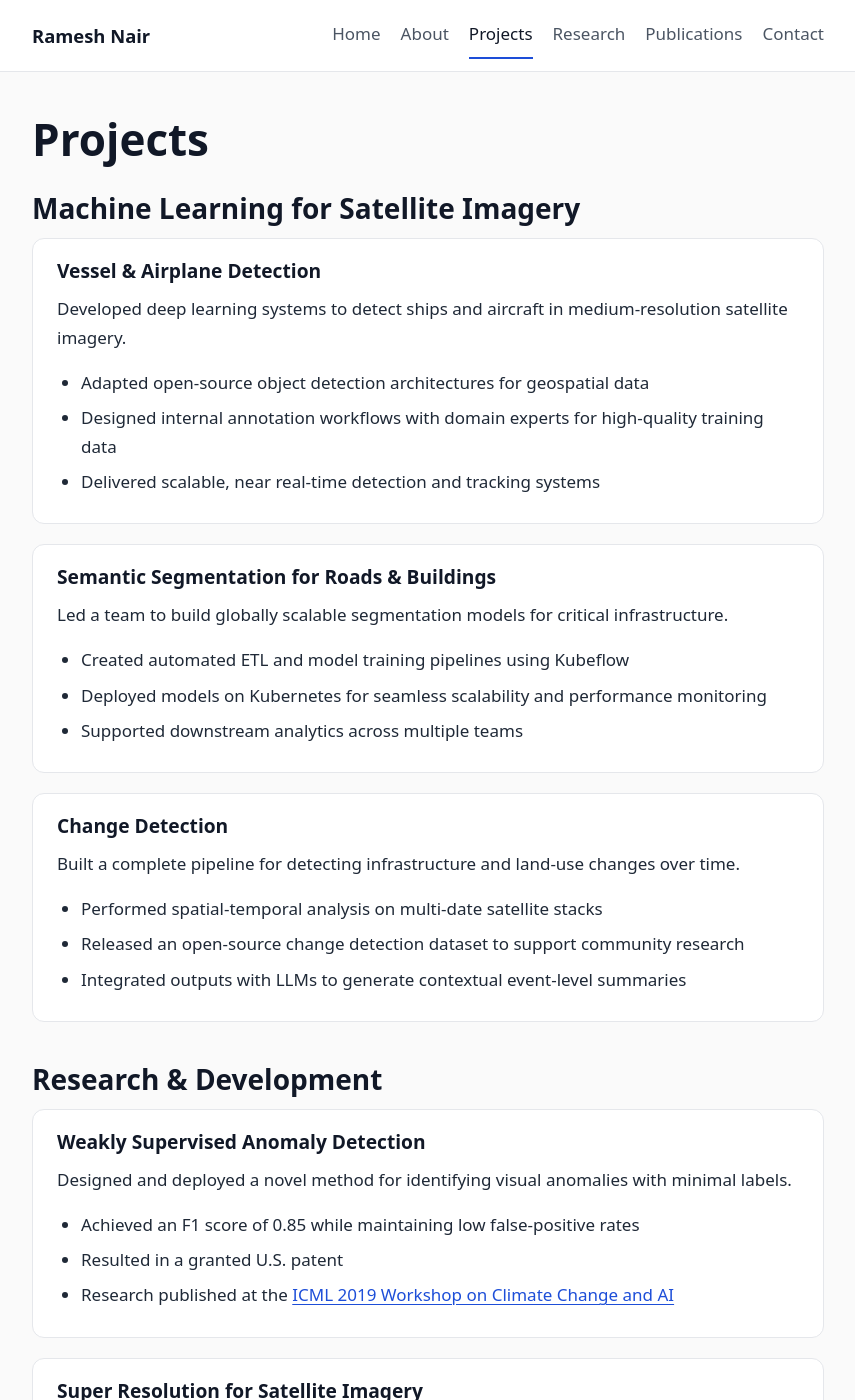
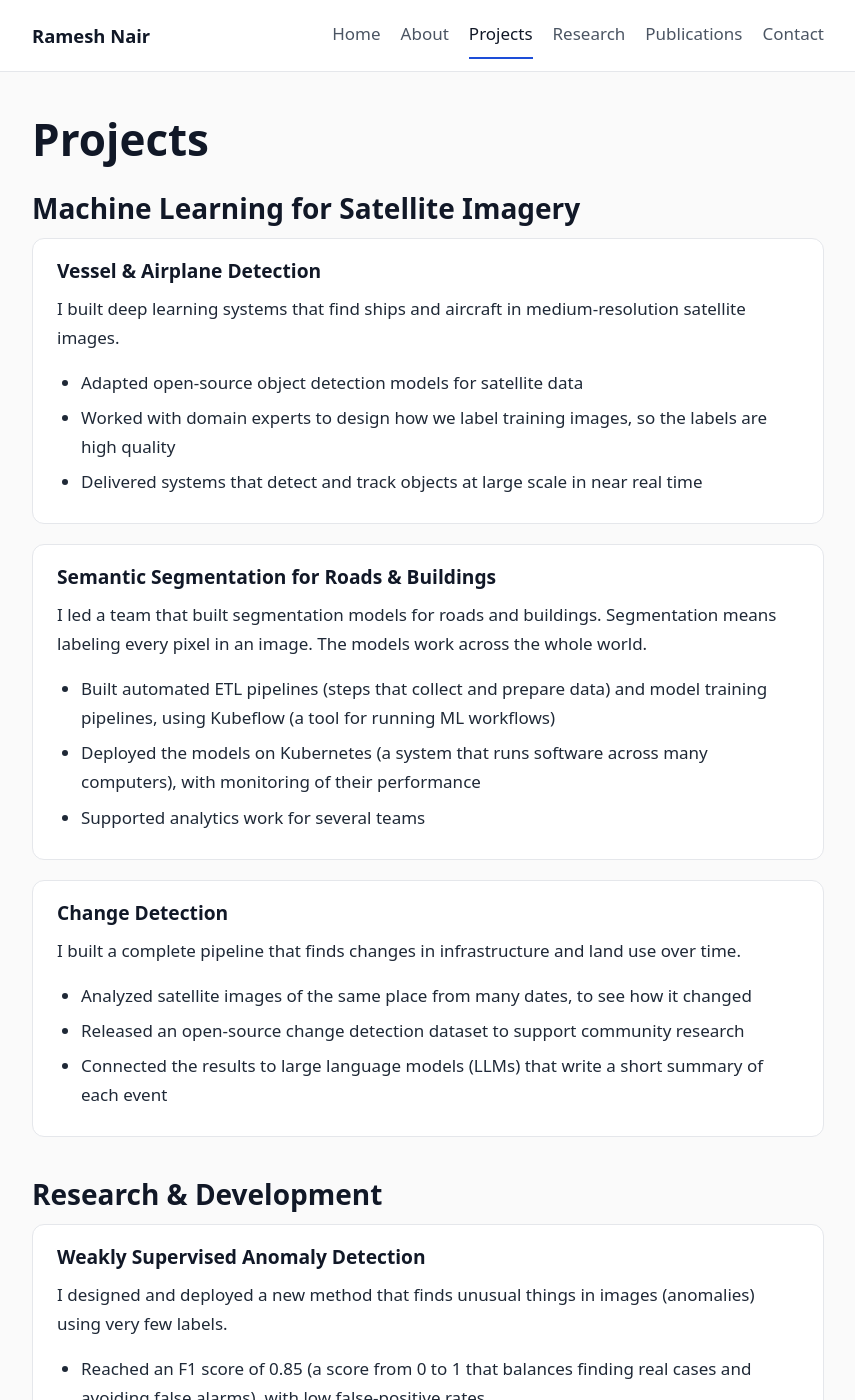
Before and after one commit to rameshnair007/rameshnair007.github.io, a Jekyll site: the page built from projects.md, in a window 1280 px wide and 1400 px high. Shown: the whole window, without its empty margins (212-1067 px from the left). Built offline with Jekyll 4.4.1, drawn with Linux system fonts in a browser that asks for light colours; some of the changed text lies outside the part shown.

Commit message:
Rewrite page text in plain language
Use shorter sentences, define technical terms where they first appear, and
replace vague phrases with direct ones. All facts and claims stay the same.

Co-Authored-By: Claude Sonnet 5.5 <noreply@anthropic.com>

```diff
--- a/projects.md
+++ b/projects.md
@@ -11,11 +11,11 @@ description: Machine learning projects by Ramesh Nair, including vessel and airp
 
 ### Vessel & Airplane Detection
 
-Developed deep learning systems to detect ships and aircraft in medium-resolution satellite imagery.
+I built deep learning systems that find ships and aircraft in medium-resolution satellite images.
 
-- Adapted open-source object detection architectures for geospatial data
-- Designed internal annotation workflows with domain experts for high-quality training data
-- Delivered scalable, near real-time detection and tracking systems
+- Adapted open-source object detection models for satellite data
+- Worked with domain experts to design how we label training images, so the labels are high quality
+- Delivered systems that detect and track objects at large scale in near real time
 
 </div>
 
@@ -23,11 +23,11 @@ Developed deep learning systems to detect ships and aircraft in medium-resolutio
 
 ### Semantic Segmentation for Roads & Buildings
 
-Led a team to build globally scalable segmentation models for critical infrastructure.
+I led a team that built segmentation models for roads and buildings. Segmentation means labeling every pixel in an image. The models work across the whole world.
 
-- Created automated ETL and model training pipelines using Kubeflow
-- Deployed models on Kubernetes for seamless scalability and performance monitoring
-- Supported downstream analytics across multiple teams
+- Built automated ETL pipelines (steps that collect and prepare data) and model training pipelines, using Kubeflow (a tool for running ML workflows)
+- Deployed the models on Kubernetes (a system that runs software across many computers), with monitoring of their performance
+- Supported analytics work for several teams
 
 </div>
 
@@ -35,11 +35,11 @@ Led a team to build globally scalable segmentation models for critical infrastru
 
 ### Change Detection
 
-Built a complete pipeline for detecting infrastructure and land-use changes over time.
+I built a complete pipeline that finds changes in infrastructure and land use over time.
 
-- Performed spatial-temporal analysis on multi-date satellite stacks
+- Analyzed satellite images of the same place from many dates, to see how it changed
 - Released an open-source change detection dataset to support community research
-- Integrated outputs with LLMs to generate contextual event-level summaries
+- Connected the results to large language models (LLMs) that write a short summary of each event
 
 </div>
 
@@ -49,11 +49,11 @@ Built a complete pipeline for detecting infrastructure and land-use changes over
 
 ### Weakly Supervised Anomaly Detection
 
-Designed and deployed a novel method for identifying visual anomalies with minimal labels.
+I designed and deployed a new method that finds unusual things in images (anomalies) using very few labels.
 
-- Achieved an F1 score of 0.85 while maintaining low false-positive rates
-- Resulted in a granted U.S. patent
-- Research published at the [ICML 2019 Workshop on Climate Change and AI](https://www.climatechange.ai/papers/icml2019/24.pdf)
+- Reached an F1 score of 0.85 (a score from 0 to 1 that balances finding real cases and avoiding false alarms), with low false-positive rates
+- Led to a granted U.S. patent
+- Published at the [ICML 2019 Workshop on Climate Change and AI](https://www.climatechange.ai/papers/icml2019/24.pdf)
 
 </div>
 
@@ -61,10 +61,10 @@ Designed and deployed a novel method for identifying visual anomalies with minim
 
 ### Super Resolution for Satellite Imagery
 
-Enhanced satellite images using deep generative networks.
+I made satellite images sharper using deep generative networks. These are models that create new image detail.
 
-- Modified ESRGAN for remote sensing use cases
-- Designed custom loss functions tailored to geospatial textures and details
-- Scaled solution to process global imagery efficiently
+- Modified ESRGAN (a well-known super resolution model) for remote sensing, which means studying Earth from satellites
+- Designed custom loss functions (the rules a model learns from) that fit the textures and details of the ground
+- Scaled the method to process imagery from the whole world
 
 </div>
```
Also changed, not shown: about.md (+6 -6 lines), contact.md (+6 -5 lines), index.html (+12 -12 lines), publications.md (+4 -4 lines), research.md (+14 -14 lines).
